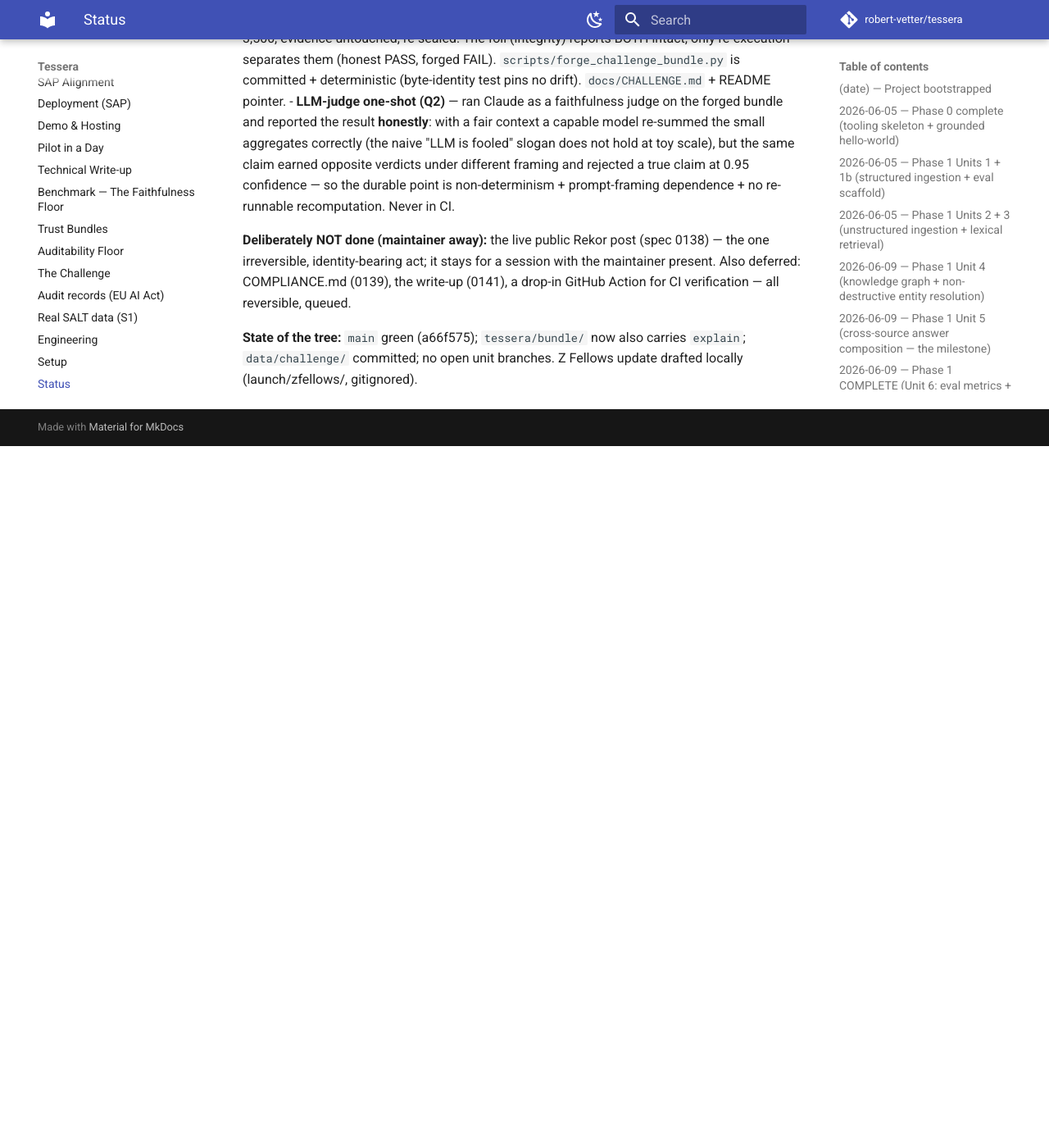
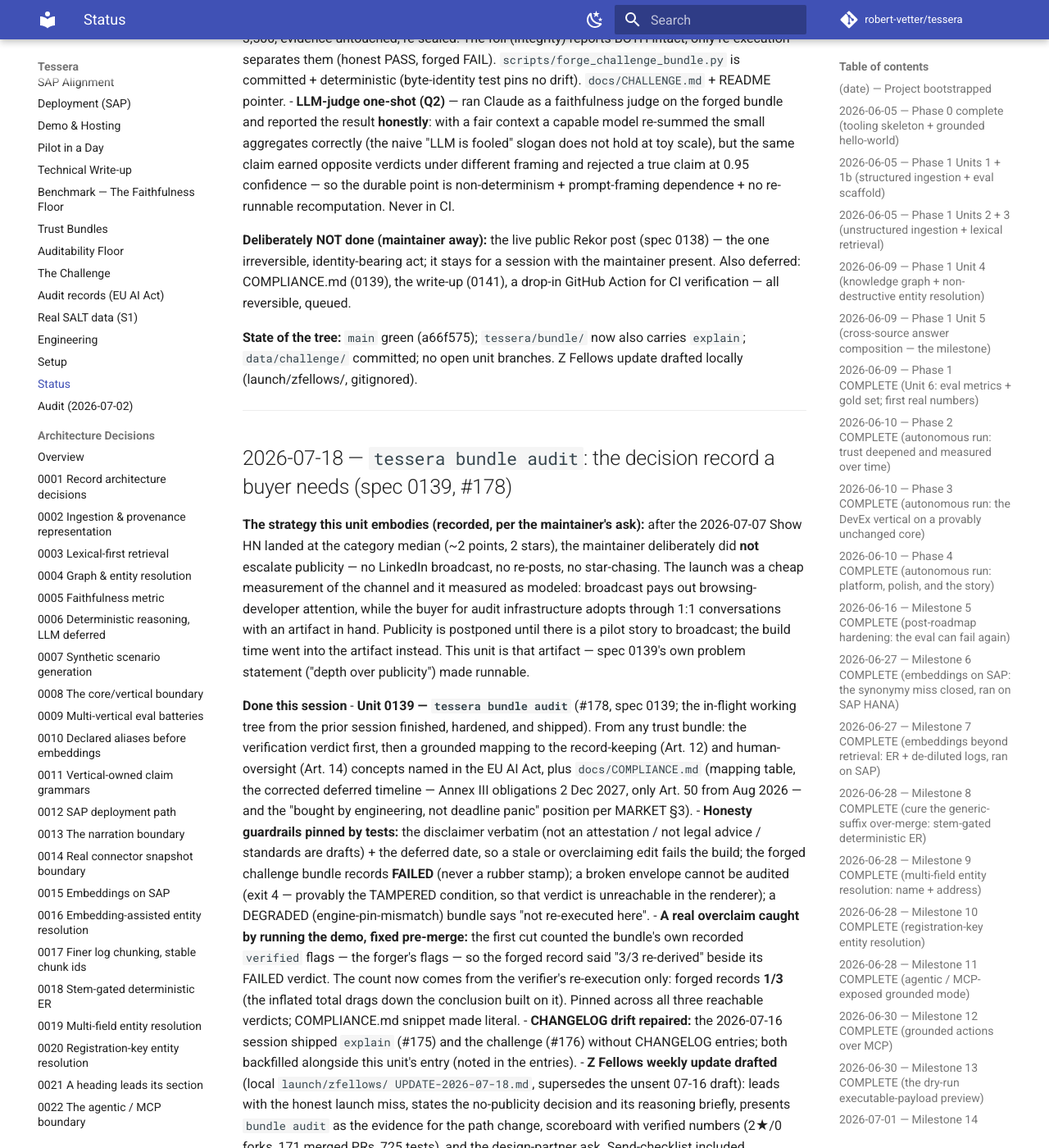
Before and after one commit to robert-vetter/tessera, an MkDocs documentation site: the page built from docs/STATUS.md, in a window 1280 px wide and 1400 px high, scrolled down 55932 px. Shown: the whole window at 82% size. Built offline with MkDocs 1.6.1 and Material for MkDocs 9.7.7, drawn with Linux system fonts in a browser that asks for light colours; comment, search, counter and statistics services are not loaded; before the commit the page ends 56476 px from its top, so only the background shows below that; some of the changed text lies outside the part shown.

Commit message:
docs: wrap the audit-record session (STATUS + CHANGELOG incl. backfill) (#179)
STATUS entry for the 0139 session: the recorded no-publicity decision and
its reasoning, the unit's honesty guardrails, the demo-caught counting fix,
and verified numbers. CHANGELOG: entry for bundle audit (#178) plus
backfilled entries for explain (#175) and the challenge (#176), which the
2026-07-16 session shipped without entries — drift repaired, noted in the
entries themselves.

Co-authored-by: Claude Fable 5 <noreply@anthropic.com>

```diff
--- a/docs/STATUS.md
+++ b/docs/STATUS.md
@@ -2800,3 +2800,69 @@ reversible, queued.
 **State of the tree:** `main` green (a66f575); `tessera/bundle/` now also
 carries `explain`; `data/challenge/` committed; no open unit branches.
 Z Fellows update drafted locally (launch/zfellows/, gitignored).
+
+---
+
+## 2026-07-18 — `tessera bundle audit`: the decision record a buyer needs (spec 0139, #178)
+
+**The strategy this unit embodies (recorded, per the maintainer's ask):**
+after the 2026-07-07 Show HN landed at the category median (~2 points,
+2 stars), the maintainer deliberately did **not** escalate publicity — no
+LinkedIn broadcast, no re-posts, no star-chasing. The launch was a cheap
+measurement of the channel and it measured as modeled: broadcast pays out
+browsing-developer attention, while the buyer for audit infrastructure
+adopts through 1:1 conversations with an artifact in hand. Publicity is
+postponed until there is a pilot story to broadcast; the build time went
+into the artifact instead. This unit is that artifact — spec 0139's own
+problem statement ("depth over publicity") made runnable.
+
+**Done this session**
+- **Unit 0139 — `tessera bundle audit`** (#178, spec 0139; the in-flight
+  working tree from the prior session finished, hardened, and shipped).
+  From any trust bundle: the verification verdict first, then a grounded
+  mapping to the record-keeping (Art. 12) and human-oversight (Art. 14)
+  concepts named in the EU AI Act, plus `docs/COMPLIANCE.md` (mapping
+  table, the corrected deferred timeline — Annex III obligations
+  2 Dec 2027, only Art. 50 from Aug 2026 — and the "bought by
+  engineering, not deadline panic" position per MARKET §3).
+  - **Honesty guardrails pinned by tests:** the disclaimer verbatim (not
+    an attestation / not legal advice / standards are drafts) + the
+    deferred date, so a stale or overclaiming edit fails the build; the
+    forged challenge bundle records **FAILED** (never a rubber stamp); a
+    broken envelope cannot be audited (exit 4 — provably the TAMPERED
+    condition, so that verdict is unreachable in the renderer); a
+    DEGRADED (engine-pin-mismatch) bundle says "not re-executed here".
+  - **A real overclaim caught by running the demo, fixed pre-merge:** the
+    first cut counted the bundle's own recorded `verified` flags — the
+    forger's flags — so the forged record said "3/3 re-derived" beside
+    its FAILED verdict. The count now comes from the verifier's
+    re-execution only: forged records **1/3** (the inflated total drags
+    down the conclusion built on it). Pinned across all three reachable
+    verdicts; COMPLIANCE.md snippet made literal.
+- **CHANGELOG drift repaired:** the 2026-07-16 session shipped `explain`
+  (#175) and the challenge (#176) without CHANGELOG entries; both
+  backfilled alongside this unit's entry (noted in the entries).
+- **Z Fellows weekly update drafted** (local `launch/zfellows/
+  UPDATE-2026-07-18.md`, supersedes the unsent 07-16 draft): leads with
+  the honest launch miss, states the no-publicity decision and its
+  reasoning briefly, presents `bundle audit` as the evidence for the path
+  change, scoreboard with verified numbers (2★/0 forks, 171 merged PRs,
+  725 tests), and the design-partner ask. Send-checklist included.
+
+**Eval:** six lines byte-identical (business 11/53 all 1.0; devex
+1.0/0.950/0.889; gha 1.0/0.833/0.800); gate green **twice** (725 tests,
++10; before and after the honesty fix); mkdocs strict green; CI green
+incl. the 6-way bundle-determinism matrix; frozen core untouched
+(additive: CLI dispatch + docs nav only).
+
+**Next**
+- **0138 — Rekor anchoring:** the one irreversible, identity-bearing act;
+  stays for a session with the maintainer present (unchanged).
+- **0141 — the write-up + arXiv-ready report** closes Milestone 22.
+- The maintainer's outreach wave, now with `audit` as the opener artifact
+  (the update mail's own conclusion: "talking to buyers now").
+- Standing: demo video, Pages toggle, BTP, dependabot #59/#133.
+
+**State of the tree:** `main` green (de0807d); `tessera/bundle/` now
+carries `audit`; tags through `milestone-21` (M22 in progress); no open
+unit branches.
```
Also changed, not shown: CHANGELOG.md (+28 -0 lines).
